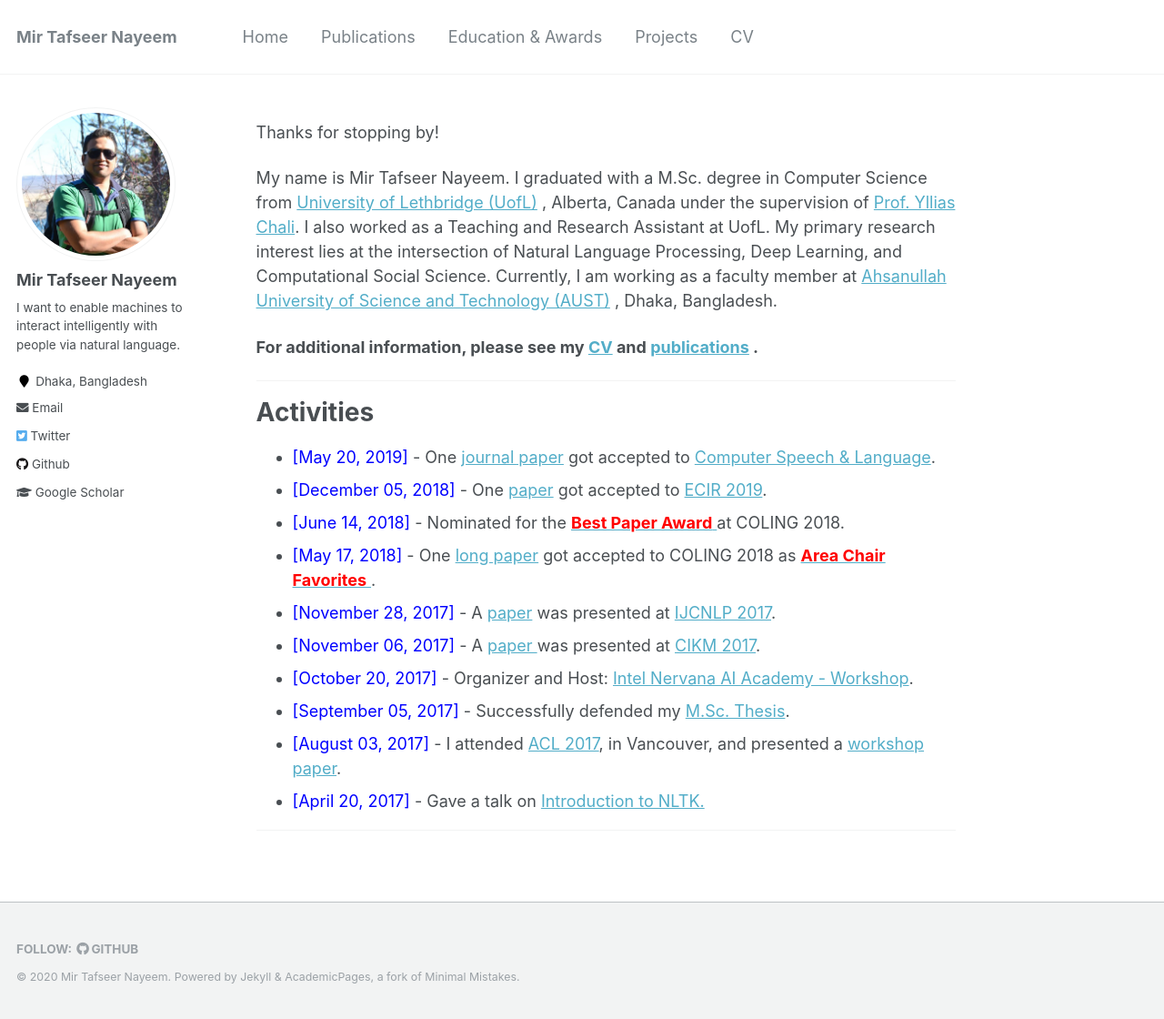
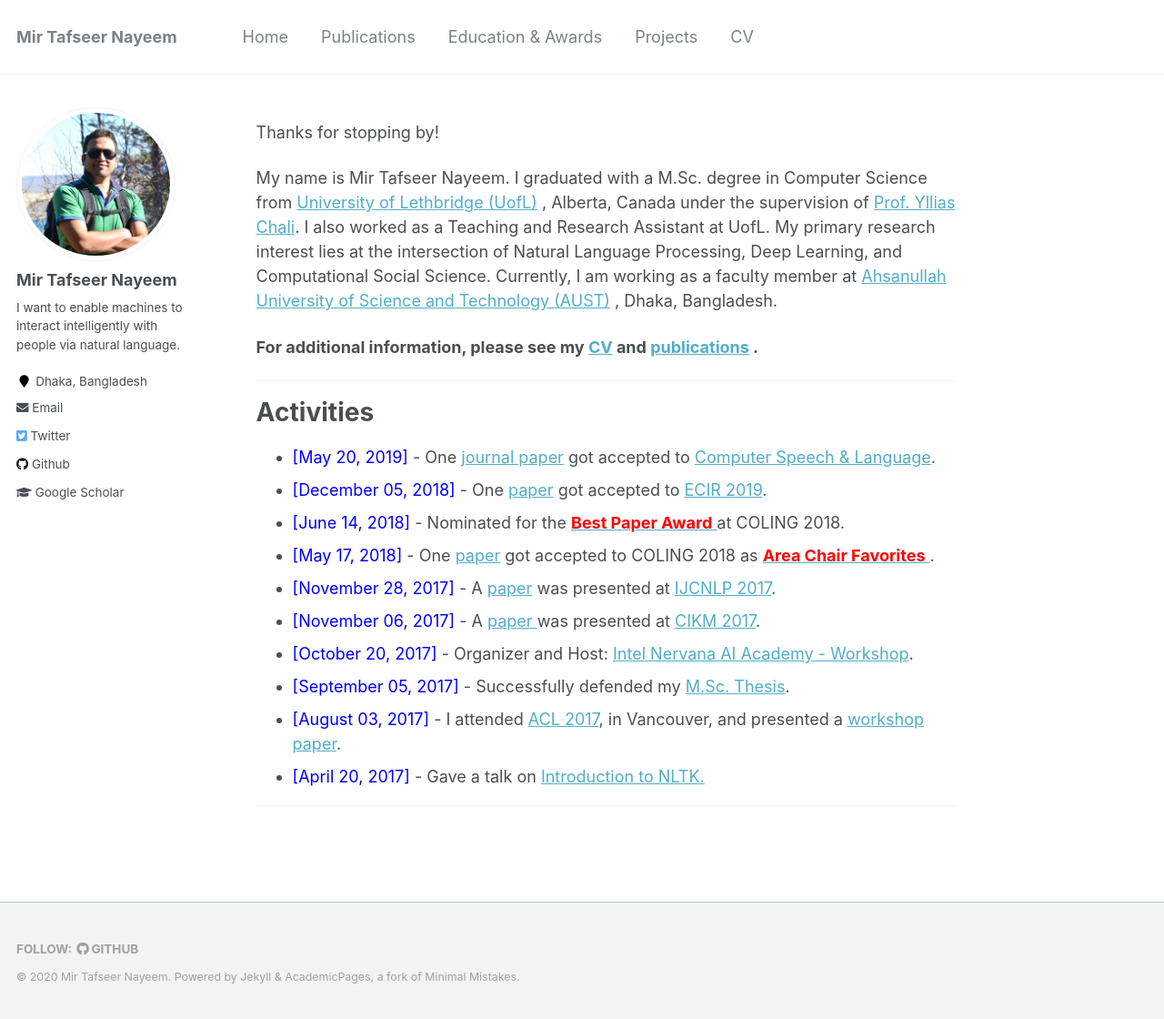
Before and after one commit to sujan-sarker/sujan-sarker.github.io, a Jekyll site: the page built from _pages/about.md, in a window 1280 px wide and 1120 px high. Shown: the whole window at 91% size. Built offline with Jekyll 4.4.1, drawn with Linux system fonts in a browser that asks for light colours.

Commit message:
Update about.md

```diff
--- a/_pages/about.md
+++ b/_pages/about.md
@@ -22,7 +22,7 @@ My name is Mir Tafseer Nayeem. I graduated with a M.Sc. degree in Computer Scien
 * <span style="color:Blue"> [May 20, 2019] </span> - One [journal paper](https://www.sciencedirect.com/science/article/pii/S0885230818303449) got accepted to  [Computer Speech & Language](https://www.journals.elsevier.com/computer-speech-and-language).
 * <span style="color:Blue"> [December 05, 2018] </span> - One [paper](https://link.springer.com/chapter/10.1007/978-3-030-15719-7_14) got accepted to [ECIR 2019](http://ecir2019.org/).
 * <span style="color:Blue"> [June 14, 2018] </span> - Nominated for the [<span style="color:Red"> **Best Paper Award** </span>](http://coling2018.org/coling-2018-best-papers/) at COLING 2018.
-* <span style="color:Blue"> [May 17, 2018] </span> - One [long paper](http://aclweb.org/anthology/C18-1102) got accepted to COLING 2018 as [<span style="color:Red"> **Area Chair Favorites** </span>](http://coling2018.org/coling-2018-best-papers/).
+* <span style="color:Blue"> [May 17, 2018] </span> - One [paper](http://aclweb.org/anthology/C18-1102) got accepted to COLING 2018 as [<span style="color:Red"> **Area Chair Favorites** </span>](http://coling2018.org/coling-2018-best-papers/).
 * <span style="color:Blue"> [November 28, 2017] </span> - A [paper](http://www.aclweb.org/anthology/I17-2071) was presented at [IJCNLP 2017](http://ijcnlp2017.org/site/page.aspx?pid=901&sid=1133&lang=en).
 * <span style="color:Blue"> [November 06, 2017] </span> - A [paper ](https://dl.acm.org/citation.cfm?id=3133106) was presented at [CIKM 2017](http://www.cikmconference.org/CIKM2017/index.html).
 * <span style="color:Blue"> [October 20, 2017] </span> - Organizer and Host: [Intel Nervana AI Academy - Workshop](https://www.intel.ai/).
```
